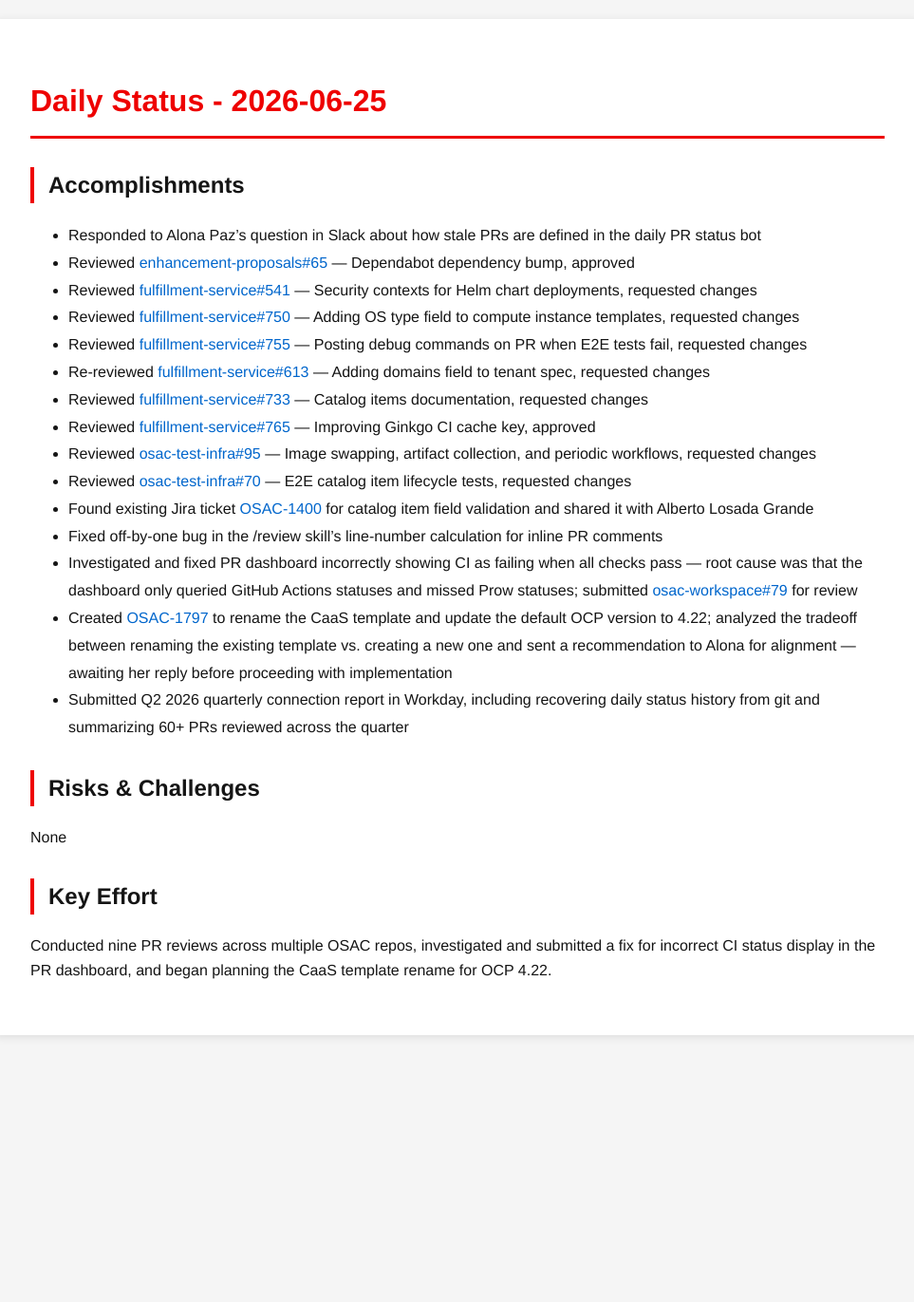
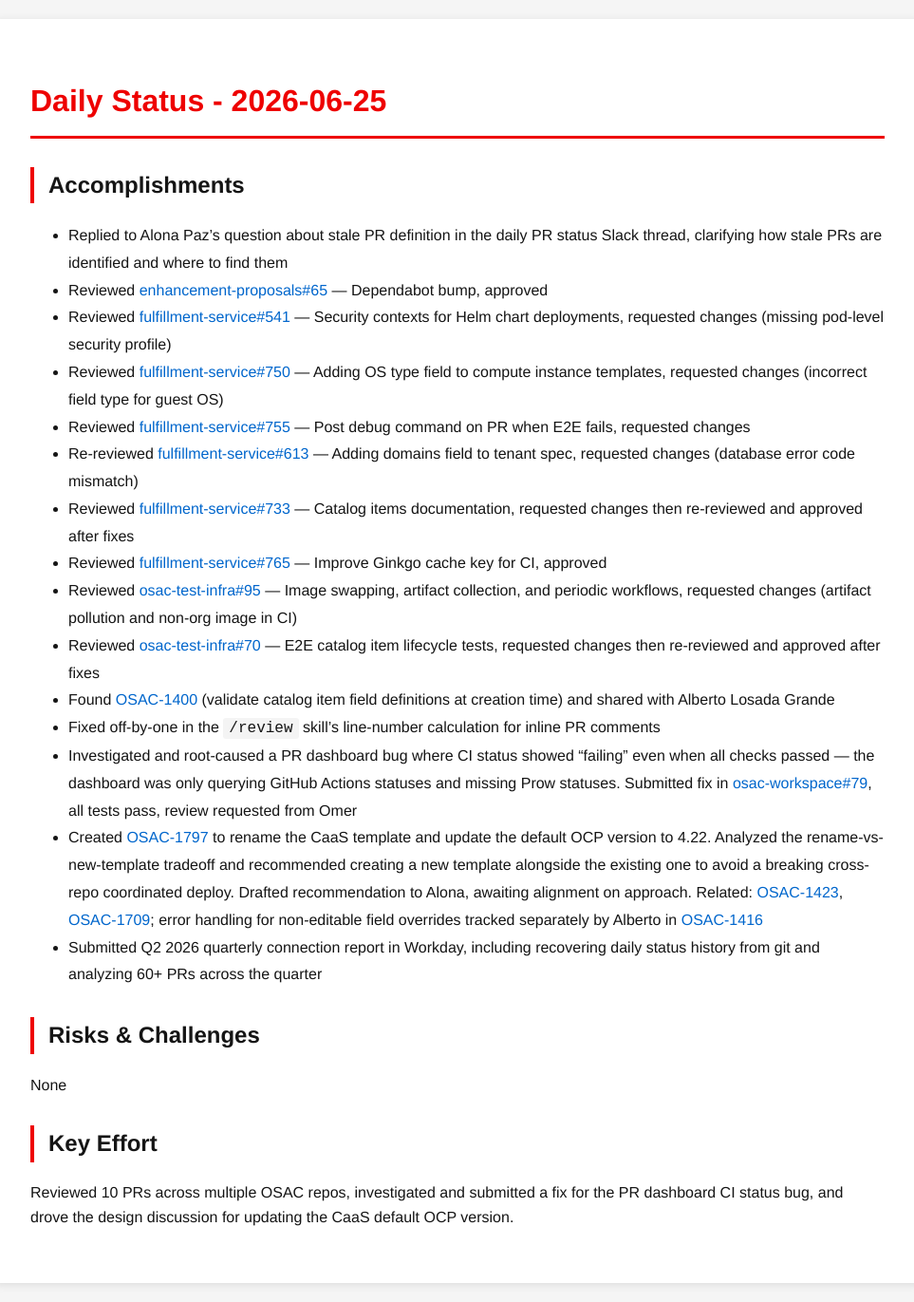
Before and after one commit to tzvatot/daily-status, a Jekyll site: the page built from 2026-06-25.md, in a window 1280 px wide. Shown: the whole page at 95% size, without its empty margins (158-1121 px from the left). Built offline with Jekyll 4.4.1, drawn with Linux system fonts in a browser that asks for light colours; before the commit the page ends 1110 px from its top, so only the background shows below that.

Commit message:
Daily status update - 2026-06-25

```diff
--- a/2026-06-25.md
+++ b/2026-06-25.md
@@ -7,24 +7,24 @@ date: 2026-06-25
 # Daily Status - 2026-06-25
 
 ## Accomplishments
-- Responded to Alona Paz's question in Slack about how stale PRs are defined in the daily PR status bot
-- Reviewed [enhancement-proposals#65](https://github.com/osac-project/enhancement-proposals/pull/65) — Dependabot dependency bump, approved
-- Reviewed [fulfillment-service#541](https://github.com/osac-project/fulfillment-service/pull/541) — Security contexts for Helm chart deployments, requested changes
-- Reviewed [fulfillment-service#750](https://github.com/osac-project/fulfillment-service/pull/750) — Adding OS type field to compute instance templates, requested changes
-- Reviewed [fulfillment-service#755](https://github.com/osac-project/fulfillment-service/pull/755) — Posting debug commands on PR when E2E tests fail, requested changes
-- Re-reviewed [fulfillment-service#613](https://github.com/osac-project/fulfillment-service/pull/613) — Adding domains field to tenant spec, requested changes
-- Reviewed [fulfillment-service#733](https://github.com/osac-project/fulfillment-service/pull/733) — Catalog items documentation, requested changes
-- Reviewed [fulfillment-service#765](https://github.com/osac-project/fulfillment-service/pull/765) — Improving Ginkgo CI cache key, approved
-- Reviewed [osac-test-infra#95](https://github.com/osac-project/osac-test-infra/pull/95) — Image swapping, artifact collection, and periodic workflows, requested changes
-- Reviewed [osac-test-infra#70](https://github.com/osac-project/osac-test-infra/pull/70) — E2E catalog item lifecycle tests, requested changes
-- Found existing Jira ticket [OSAC-1400](https://redhat.atlassian.net/browse/OSAC-1400) for catalog item field validation and shared it with Alberto Losada Grande
-- Fixed off-by-one bug in the /review skill's line-number calculation for inline PR comments
-- Investigated and fixed PR dashboard incorrectly showing CI as failing when all checks pass — root cause was that the dashboard only queried GitHub Actions statuses and missed Prow statuses; submitted [osac-workspace#79](https://github.com/osac-project/osac-workspace/pull/79) for review
-- Created [OSAC-1797](https://redhat.atlassian.net/browse/OSAC-1797) to rename the CaaS template and update the default OCP version to 4.22; analyzed the tradeoff between renaming the existing template vs. creating a new one and sent a recommendation to Alona for alignment — awaiting her reply before proceeding with implementation
-- Submitted Q2 2026 quarterly connection report in Workday, including recovering daily status history from git and summarizing 60+ PRs reviewed across the quarter
+- Replied to Alona Paz's question about stale PR definition in the daily PR status Slack thread, clarifying how stale PRs are identified and where to find them
+- Reviewed [enhancement-proposals#65](https://github.com/osac-project/enhancement-proposals/pull/65) — Dependabot bump, approved
+- Reviewed [fulfillment-service#541](https://github.com/osac-project/fulfillment-service/pull/541) — Security contexts for Helm chart deployments, requested changes (missing pod-level security profile)
+- Reviewed [fulfillment-service#750](https://github.com/osac-project/fulfillment-service/pull/750) — Adding OS type field to compute instance templates, requested changes (incorrect field type for guest OS)
+- Reviewed [fulfillment-service#755](https://github.com/osac-project/fulfillment-service/pull/755) — Post debug command on PR when E2E fails, requested changes
+- Re-reviewed [fulfillment-service#613](https://github.com/osac-project/fulfillment-service/pull/613) — Adding domains field to tenant spec, requested changes (database error code mismatch)
+- Reviewed [fulfillment-service#733](https://github.com/osac-project/fulfillment-service/pull/733) — Catalog items documentation, requested changes then re-reviewed and approved after fixes
+- Reviewed [fulfillment-service#765](https://github.com/osac-project/fulfillment-service/pull/765) — Improve Ginkgo cache key for CI, approved
+- Reviewed [osac-test-infra#95](https://github.com/osac-project/osac-test-infra/pull/95) — Image swapping, artifact collection, and periodic workflows, requested changes (artifact pollution and non-org image in CI)
+- Reviewed [osac-test-infra#70](https://github.com/osac-project/osac-test-infra/pull/70) — E2E catalog item lifecycle tests, requested changes then re-reviewed and approved after fixes
+- Found [OSAC-1400](https://redhat.atlassian.net/browse/OSAC-1400) (validate catalog item field definitions at creation time) and shared with Alberto Losada Grande
+- Fixed off-by-one in the `/review` skill's line-number calculation for inline PR comments
+- Investigated and root-caused a PR dashboard bug where CI status showed "failing" even when all checks passed — the dashboard was only querying GitHub Actions statuses and missing Prow statuses. Submitted fix in [osac-workspace#79](https://github.com/osac-project/osac-workspace/pull/79), all tests pass, review requested from Omer
+- Created [OSAC-1797](https://redhat.atlassian.net/browse/OSAC-1797) to rename the CaaS template and update the default OCP version to 4.22. Analyzed the rename-vs-new-template tradeoff and recommended creating a new template alongside the existing one to avoid a breaking cross-repo coordinated deploy. Drafted recommendation to Alona, awaiting alignment on approach. Related: [OSAC-1423](https://redhat.atlassian.net/browse/OSAC-1423), [OSAC-1709](https://redhat.atlassian.net/browse/OSAC-1709); error handling for non-editable field overrides tracked separately by Alberto in [OSAC-1416](https://redhat.atlassian.net/browse/OSAC-1416)
+- Submitted Q2 2026 quarterly connection report in Workday, including recovering daily status history from git and analyzing 60+ PRs across the quarter
 
 ## Risks & Challenges
 None
 
 ## Key Effort
-Conducted nine PR reviews across multiple OSAC repos, investigated and submitted a fix for incorrect CI status display in the PR dashboard, and began planning the CaaS template rename for OCP 4.22.
+Reviewed 10 PRs across multiple OSAC repos, investigated and submitted a fix for the PR dashboard CI status bug, and drove the design discussion for updating the CaaS default OCP version.
```
